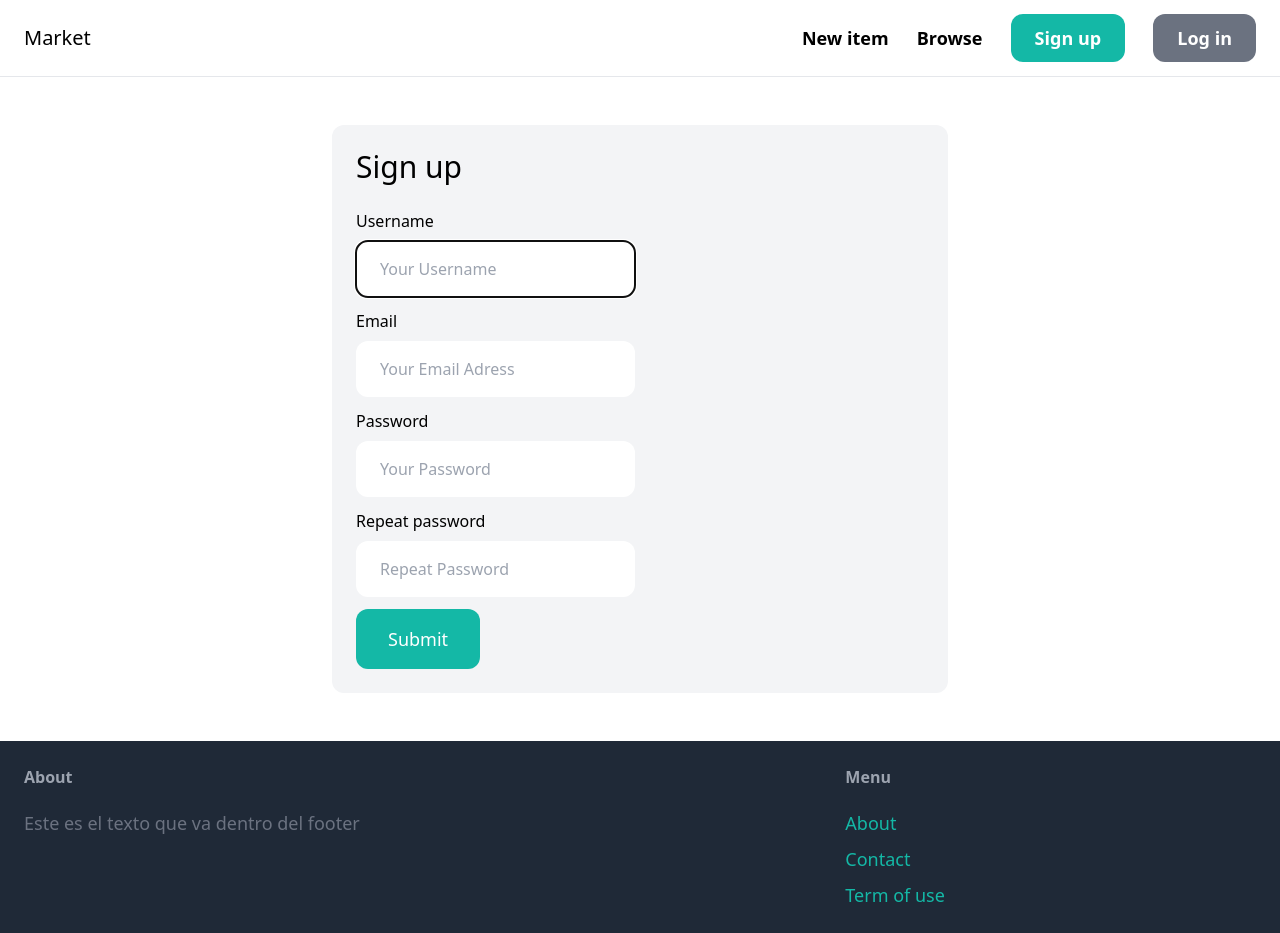
After one commit to Ashranka/Market_Place, a Django app: page /signup/ in a window 1280 px wide. The commit adds this page. Run offline with Django 5.2, Linux system fonts and the light colour scheme; some libraries are stand-ins or nearby versions.

Commit message:
signup y login

```diff
--- a/Market/urls.py
+++ b/Market/urls.py
@@ -1,26 +1,10 @@
-"""
-URL configuration for Market project.
-
-The `urlpatterns` list routes URLs to views. For more information please see:
-    https://docs.djangoproject.com/en/5.0/topics/http/urls/
-Examples:
-Function views
-    1. Add an import:  from my_app import views
-    2. Add a URL to urlpatterns:  path('', views.home, name='home')
-Class-based views
-    1. Add an import:  from other_app.views import Home
-    2. Add a URL to urlpatterns:  path('', Home.as_view(), name='home')
-Including another URLconf
-    1. Import the include() function: from django.urls import include, path
-    2. Add a URL to urlpatterns:  path('blog/', include('blog.urls'))
-"""
 from django.contrib import admin
 from django.urls import include, path
-
-from core import views
+from django.conf import settings
+from django.conf.urls.static import static
 
 urlpatterns = [
     path('admin/', admin.site.urls),
-    path('', views.index, name='index'),
-    path('contact/', views.contact, name='contact'),
-]
+    path('items/', include('item.urls')),
+    path('', include('core.urls')),
+] + static(settings.MEDIA_URL, document_root=settings.MEDIA_ROOT)
--- /dev/null
+++ b/core/forms.py
@@ -0,0 +1,37 @@
+from django import forms
+from django.contrib.auth.forms import UserCreationForm, AuthenticationForm
+from django.contrib.auth.models import User
+
+class LoginForm (AuthenticationForm):
+
+        username = forms.CharField(widget=forms.TextInput(attrs={
+        'placeholder': 'Your Username',
+        'class': 'W-full py-4 px-6 rounded-xl'
+    }))
+
+        password = forms.CharField(widget=forms.PasswordInput(attrs={
+        'placeholder': 'Your Password',
+        'class': 'W-full py-4 px-6 rounded-xl'
+    }))
+
+class SignupForm(UserCreationForm):
+    class Meta:
+        model = User
+        fields = ('username', 'email', 'password1', 'password2')
+
+    username = forms.CharField(widget=forms.TextInput(attrs={
+        'placeholder': 'Your Username',
+        'class': 'W-full py-4 px-6 rounded-xl'
+    }))
+    email = forms.CharField(widget=forms.TextInput(attrs={
+        'placeholder': 'Your Email Adress',
+        'class': 'W-full py-4 px-6 rounded-xl'
+    }))
+    password1 = forms.CharField(widget=forms.PasswordInput(attrs={
+        'placeholder': 'Your Password',
+        'class': 'W-full py-4 px-6 rounded-xl'
+    }))
+    password2 = forms.CharField(widget=forms.PasswordInput(attrs={
+        'placeholder': 'Repeat Password',
+        'class': 'W-full py-4 px-6 rounded-xl'
+    }))
--- a/core/templates/base.html
+++ b/core/templates/base.html
@@ -12,8 +12,8 @@
             <div class="space-x-6">
                 <a href="#" class="text-lg font-semibold hover:text-gray-500">New item</a>
                 <a href="#" class="text-lg font-semibold hover:text-gray-500">Browse</a>
-                <a href="#" class="px-6 py-3 text-lg font-semibold bg-teal-500 text-white rounded-xl hover:bg-teal-700">Sign up</a>
-                <a href="#" class="px-6 py-3 text-lg font-semibold bg-gray-500 text-white rounded-xl hover:bg-gray-700">Log in</a>
+                <a href="{% url 'core:signup' %}" class="px-6 py-3 text-lg font-semibold bg-teal-500 text-white rounded-xl hover:bg-teal-700">Sign up</a>
+                <a href="{% url 'core:Login' %}" class="px-6 py-3 text-lg font-semibold bg-gray-500 text-white rounded-xl hover:bg-gray-700">Log in</a>
             </div>
         </nav>
         <div class="px-6 py-6">
@@ -33,7 +33,7 @@
                 <h3 class="mb-5 font-semibold text-gray-400">Menu</h3>
                 <ul class="space-y-2">
                     <li><a href="#" class="text-lg text-teal-500 hover:text-teal-700">About</a></li>
-                    <li><a href="{% url 'contact' %}" class="text-lg text-teal-500 hover:text-teal-700">Contact</a></li>
+                    <li><a href="{% url 'core:contact' %}" class="text-lg text-teal-500 hover:text-teal-700">Contact</a></li>
                     <li><a href="#" class="text-lg text-teal-500 hover:text-teal-700">Term of use</a></li>
                 </ul>
             </div>
--- /dev/null
+++ b/core/templates/signup.html
@@ -0,0 +1,48 @@
+{% extends 'base.html' %}
+
+{% block title %} Sign up {% endblock %}
+
+{% block content %}
+
+<div class="w-1/2 my-6 mx-auto p-6 bg-gray-100 rounded-xl">
+    <h1 class="mb-6 text-3xl">Sign up</h1>
+
+    <form action="." method="post">
+        {% csrf_token %}
+
+        <div class="mb-3">
+            <label class="inline-block mb-2">Username</label><br>
+            {{ form.username }}
+        </div>
+
+        <div class="mb-3">
+            <label class="inline-block mb-2">Email</label><br>
+            {{ form.email }}
+        </div>
+
+        <div class="mb-3">
+            <label class="inline-block mb-2">Password</label><br>
+            {{ form.password1 }}
+        </div>
+
+        <div class="mb-3">
+            <label class="inline-block mb-2">Repeat password</label><br>
+            {{ form.password2 }}
+        </div>
+
+        {% if form.errors or form.non_field_errors %}
+            <div class="mb-3 p-6 bg-red-100 rounded-xl">
+                {% for field in form %}
+                    {{field.errors}}
+                {% endfor %}
+                {{form.non_field_errors}}
+            </div>
+        {% endif %}
+
+        <button class="py-4 px-8 text-lg bg-teal-500 hover:bg-teal-700 rounded-xl text-white">Submit</button>
+    </form>
+</div>
+
+
+
+{% endblock %}
--- /dev/null
+++ b/core/urls.py
@@ -0,0 +1,13 @@
+from django.urls import path
+from . import views
+from django.contrib.auth import views as auth_views
+from .forms import LoginForm
+
+app_name = 'core'
+
+urlpatterns = [
+    path('', views.index, name='index'),
+    path('contact/', views.contact, name='contact'),
+    path('signup/', views.singup, name='signup'),
+    path('login/', auth_views.LoginView.as_view(template_name='core/login.html', authentication_form=LoginForm), name ='Login'),
+]
--- a/core/views.py
+++ b/core/views.py
@@ -1,9 +1,27 @@
-from django.shortcuts import render
+from django.shortcuts import redirect, render
 from item.models import Category, Item
+from .forms import SignupForm
 
 def index(requets):
-    items = Item.objects.filter (is_sold=False)
-    return render(requets, 'index.html')
+    items = Item.objects.filter (is_sold=False)[0:6]
+    categories =Category.objects.all()
+    return render(requets, 'index.html',{
+        'categories': categories,
+        'items': items,
+    })
 
 def contact (requets):
     return render(requets,'contact.html')
+
+def singup (requets):
+    if requets.method == 'POST':
+        form = SignupForm(requets.POST)
+
+        if form.is_valid():
+            form.save()
+            return redirect('/login/')
+    else:
+        form = SignupForm()
+    return render(requets, 'signup.html',{
+        'form': form
+    })
--- /dev/null
+++ b/item/urls.py
@@ -0,0 +1,8 @@
+from django.urls import path
+from . import views
+
+app_name = 'item'
+
+urlpatterns = [
+    path('<int:pk>/', views.detail, name='detail'),
+]
```
Also changed, not shown: core/templates/index.html (+35 -1 lines), core/templates/login.html (added, +39 -0 lines), item/templates/details.html (added, +42 -0 lines), item/views.py (+13 -1 lines), db.sqlite3, media/item_img/3239bcc3b0c2e71785b51e919a867f62.jpg (added), media/item_img/descarga.webp (added).
